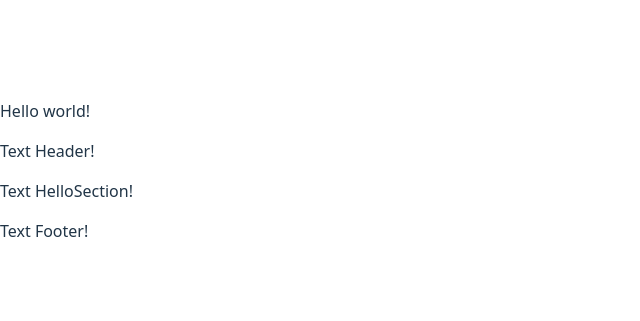
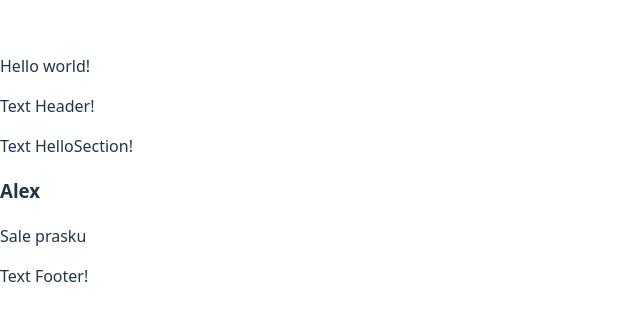
Before and after one commit to SergejPanaseiko/react-project-1, a React (Vite) app: page / in a window 1280 px wide. Shown: the part 221-542 px from the top of the page, without its empty margins (0-640 px from the left). Built offline with nearby package versions, Linux system fonts and the light colour scheme.

Commit message:
update vercel deploy

```diff
--- a/src/App.jsx
+++ b/src/App.jsx
@@ -1,6 +1,7 @@
 import Footer from "./components/Footer/Footer";
 import Header from "./components/Header/Header"
 import HelloSection from "./components/HelloSection/HelloSection"
+import Message from "./components/Message/Message";
 
 const App = () => {
   return (
@@ -8,6 +9,10 @@ const App = () => {
       <div>Hello world!</div>
       <Header />
       <HelloSection />
+      <Message
+        author="Alex"
+        text="Sale prasku"
+      />
       <Footer />
 </>
   )
--- /dev/null
+++ b/src/components/Message/Message.jsx
@@ -0,0 +1,12 @@
+import React from 'react'
+
+const Message = (props) => {
+    return (
+    <div>
+            <h3>{props.author}</h3>
+            <p>{ props.text }</p>
+    </div>
+    )
+}
+
+export default Message
```
